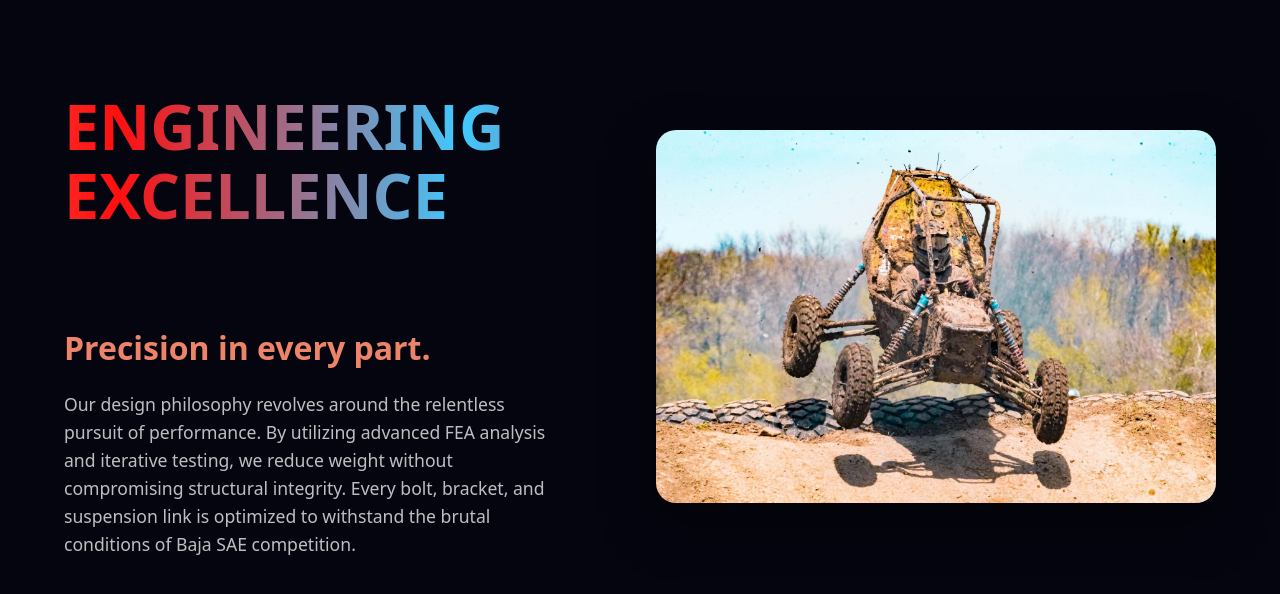
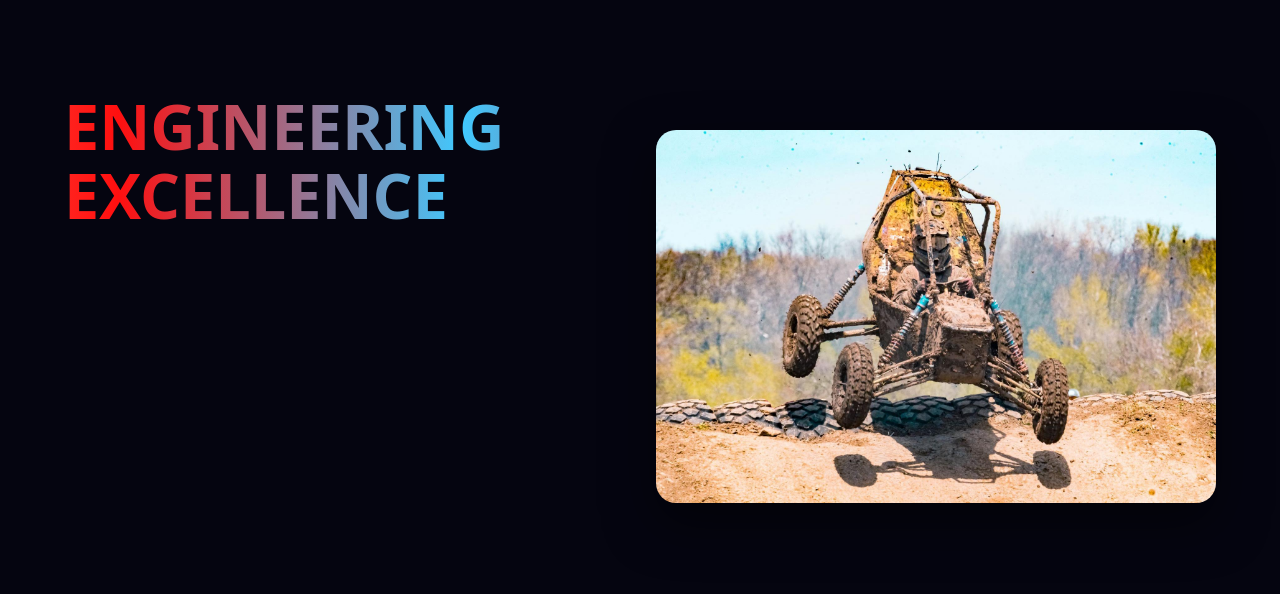
Before and after one commit to Ephemerill/baja-sae, a React (Vite) app in the folder frontend/: page / in a window 1280 px wide. Shown: the part 1245-1839 px from the top of the page. Built offline with nearby package versions, Linux system fonts and the light colour scheme.

Commit message:
bug fixes

```diff
--- a/frontend/src/App.css
+++ b/frontend/src/App.css
@@ -40,8 +40,7 @@ body {
   display: flex;
   flex-direction: column;
   position: relative;
-  overflow-x: hidden;
-  /* Ensures no horizontal scroll on the app container */
+  /* REMOVED overflow-x: hidden here; relying on body overflow to allow sticky to work */
 }
 
 /* --- CURSOR --- */
@@ -254,6 +253,8 @@ body {
   position: sticky;
   top: 0;
   height: 100vh;
+  /* Use dvh (dynamic viewport height) for better iPad support */
+  height: 100dvh;
   width: 100%;
   overflow: hidden;
   display: flex;
```
